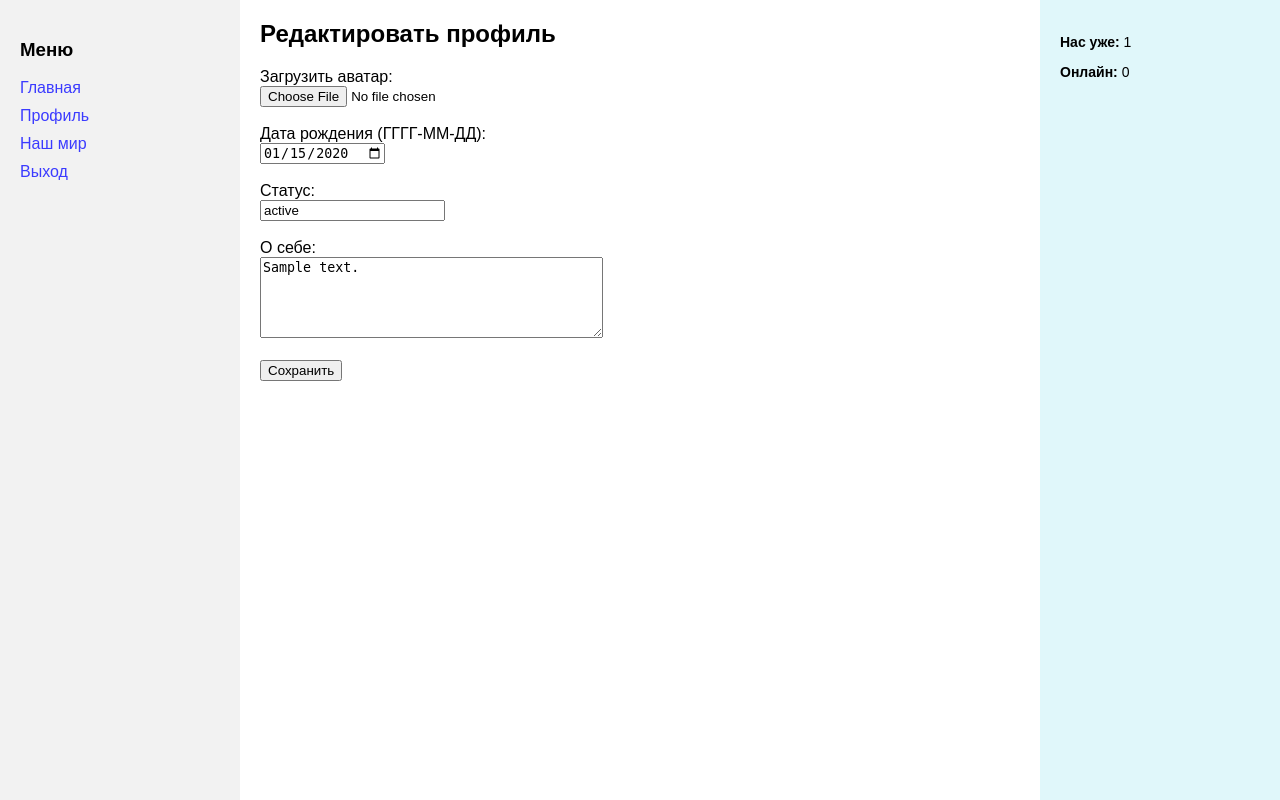
After one commit to Samvel369/Praktika_Python, a Flask app: page /edit_profile in a window 1280 px wide. The commit adds this page. Run offline with Flask 3, Linux system fonts and the light colour scheme; the visitor is signed in with stand-in values (Sample User, id 1); tables that the repository leaves empty hold one stand-in row (values such as "Sample post").

Commit message:
кодим дальше

```diff
--- a/app.py
+++ b/app.py
@@ -1,7 +1,9 @@
 from flask import Flask, render_template, request, redirect, flash, session, url_for
 from flask_sqlalchemy import SQLAlchemy
 from werkzeug.security import generate_password_hash, check_password_hash
-from datetime import datetime
+from datetime import datetime, timedelta
+import os
+from werkzeug.utils import secure_filename
 
 app = Flask(__name__)
 app.secret_key = "mysecretkey"
@@ -15,6 +17,13 @@ class User(db.Model):
     password = db.Column(db.String(256), nullable=False)
     last_active = db.Column(db.DateTime, default=datetime.utcnow)
 
+    avatar_url = db.Column(db.String(300), default="/static/default-avatar.png")
+    birthdate = db.Column(db.Date)
+    status = db.Column(db.String(100), default="Приветствую всех!")
+    about = db.Column(db.Text, default="Пока ничего о себе не рассказал.")
+
+# 🟡 Здесь позже появится таблица "действий"
+
 @app.before_request
 def update_last_seen():
     if 'user_id' in session:
@@ -25,7 +34,19 @@ def update_last_seen():
 
 @app.route('/')
 def home():
+    if 'user_id' in session:
+        return redirect(url_for('main'))
     return render_template('index.html')
+
+@app.route('/main')
+def main():
+    if 'user_id' not in session:
+        flash('Пожалуйста, войдите в систему')
+        return redirect(url_for('login'))
+
+    # В будущем — тут будет top_actions из базы
+    top_actions = ['Чихнул', 'Зевнул', 'Смеялся']
+    return render_template('main.html', top_actions=top_actions)
 
 @app.route('/register', methods=['GET', 'POST'])
 def register():
@@ -49,7 +70,6 @@ def register():
 
         flash('Регистрация прошла успешно!')
         return redirect('/')
-
     return render_template('register.html')
 
 @app.route('/login', methods=['GET', 'POST'])
@@ -60,7 +80,7 @@ def login():
         user = User.query.filter_by(username=username).first()
         if user and check_password_hash(user.password, password):
             session['user_id'] = user.id
-            return redirect(url_for('profile'))
+            return redirect(url_for('main'))
         else:
             return 'Неверный логин или пароль'
     return render_template('login.html')
@@ -71,9 +91,52 @@ def profile():
     if not user_id:
         flash('Пожалуйста, войдите в систему')
         return redirect(url_for('login'))
+    user = User.query.get(user_id)
+    return render_template('profile.html', user=user)
+
+@app.route('/edit_profile', methods=['GET', 'POST'])
+def edit_profile():
+    user_id = session.get('user_id')
+    if not user_id:
+        flash('Пожалуйста, войдите в систему')
+        return redirect(url_for('login'))
 
     user = User.query.get(user_id)
-    return render_template('profile.html', user=user)
+    if user is None:
+        flash('Пользователь не найден.')
+        return redirect(url_for('login'))
+
+    if request.method == 'POST':
+        # Загрузка аватара
+        if 'avatar' in request.files:
+            avatar = request.files['avatar']
+            if avatar and avatar.filename != '':
+                filename = secure_filename(avatar.filename)
+                filepath = os.path.join('static/uploads', filename)
+                avatar.save(filepath)
+                user.avatar_url = '/' + filepath  # путь для браузера
+
+        # Остальные поля
+        birthdate_input = request.form.get('birthdate')
+        if birthdate_input:
+            try:
+                user.birthdate = datetime.strptime(birthdate_input, '%Y-%m-%d').date()
+            except:
+                flash("Неверный формат даты")
+        user.status = request.form.get('status') or ''
+        user.about = request.form.get('about') or ''
+        db.session.commit()
+        flash("Профиль обновлён!")
+        return redirect(url_for('profile'))
+
+    return render_template('edit_profile.html', user=user)
+
+
+@app.route('/logout')
+def logout():
+    session.pop('user_id', None)
+    flash('Вы вышли из аккаунта')
+    return redirect(url_for('login'))
 
 @app.route('/world')
 def world():
@@ -81,12 +144,7 @@ def world():
     if not user_id:
         flash('Пожалуйста, войдите в систему')
         return redirect(url_for('login'))
-
     return render_template('world.html')
-
-
-with app.app_context():
-    db.create_all()
 
 @app.route('/update_activity', methods=['POST'])
 def update_activity():
@@ -98,5 +156,16 @@ def update_activity():
             db.session.commit()
     return '', 204
 
+@app.context_processor
+def inject_user_counts():
+    now = datetime.utcnow()
+    active_threshold = now - timedelta(seconds=1)
+    online_users = User.query.filter(User.last_active >= active_threshold).count()
+    total_users = User.query.count()
+    return dict(online_users=online_users, total_users=total_users)
+
+with app.app_context():
+    db.create_all()
+
 if __name__ == '__main__':
     app.run(debug=True)
--- /dev/null
+++ b/static/style.css
@@ -0,0 +1,57 @@
+body {
+    font-family: Arial, sans-serif;
+    margin: 0;
+    padding: 0;
+}
+
+.container {
+    display: flex;
+    min-height: 100vh;
+}
+
+.sidebar, .sidebar-right {
+    width: 200px;
+    padding: 20px;
+    background-color: #f2f2f2;
+}
+
+.sidebar-right {
+    background-color: #e0f7fa;
+    font-size: 14px;
+}
+
+.content {
+    flex: 1;
+    padding: 20px;
+    background-color: #fff;
+}
+
+.sidebar ul {
+    list-style: none;
+    padding: 0;
+}
+
+.sidebar li {
+    margin: 10px 0;
+}
+
+.sidebar a {
+    text-decoration: none;
+    color: #3b3bff;
+}
+
+h2 {
+    margin-top: 0;
+}
+
+.world-actions .action-column {
+    display: flex;
+    flex-direction: column;
+    gap: 10px;
+}
+
+.world-actions button {
+    padding: 10px;
+    font-size: 16px;
+    cursor: pointer;
+}
--- /dev/null
+++ b/templates/base.html
@@ -0,0 +1,42 @@
+<!DOCTYPE html>
+<html lang="ru">
+<head>
+    <meta charset="UTF-8">
+    <title>{% block title %}Соцсеть{% endblock %}</title>
+    <link rel="stylesheet" href="{{ url_for('static', filename='style.css') }}">
+</head>
+<body>
+<div class="container">
+    <div class="sidebar">
+        <h3>Меню</h3>
+        <ul>
+            {% if 'user_id' in session %}
+                {% if request.path != '/main' %}
+                    <li><a href="{{ url_for('main') }}">Главная</a></li>
+                {% endif %}
+                {% if request.path != '/profile' %}
+                    <li><a href="{{ url_for('profile') }}">Профиль</a></li>
+                {% endif %}
+                {% if request.path != '/world' %}
+                    <li><a href="{{ url_for('world') }}">Наш мир</a></li>
+                {% endif %}
+                    <li><a href="{{ url_for('logout') }}">Выход</a></li>
+            {% else %}
+                <li><a href="{{ url_for('login') }}">Главная</a></li>
+                <li><a href="{{ url_for('login') }}">Вход</a></li>
+                <li><a href="{{ url_for('register') }}">Регистрация</a></li>
+            {% endif %}
+        </ul>
+    </div>
+
+    <div class="content">
+        {% block content %}{% endblock %}
+    </div>
+
+    <div class="sidebar-right">
+        <p><strong>Нас уже:</strong> {{ total_users }}</p>
+        <p><strong>Онлайн:</strong> {{ online_users }}</p>
+    </div>
+</div>
+</body>
+</html>
--- /dev/null
+++ b/templates/edit_profile.html
@@ -0,0 +1,23 @@
+{% extends "base.html" %}
+{% block title %}Редактировать профиль{% endblock %}
+
+{% block content %}
+<h2>Редактировать профиль</h2>
+
+<form method="post" enctype="multipart/form-data">
+    <label>Загрузить аватар:</label><br>
+    <input type="file" name="avatar"><br><br>
+
+    <label>Дата рождения (ГГГГ-ММ-ДД):</label><br>
+    <input type="date" name="birthdate" value="{{ user.birthdate }}"><br><br>
+
+    <label>Статус:</label><br>
+    <input type="text" name="status" value="{{ user.status }}"><br><br>
+
+    <label>О себе:</label><br>
+    <textarea name="about" rows="5" cols="40">{{ user.about }}</textarea><br><br>
+
+    <button type="submit">Сохранить</button>
+</form>
+
+{% endblock %}
```
Also changed, not shown: templates/index.html (+7 -13 lines), templates/login.html (+12 -26 lines), templates/main.html (added, +12 -0 lines), templates/profile.html (+36 -21 lines), templates/register.html (+10 -23 lines), templates/world.html (+14 -19 lines), static/uploads/a359020515cb01c80ed120ea6ccf4bfa.jpg (added).
